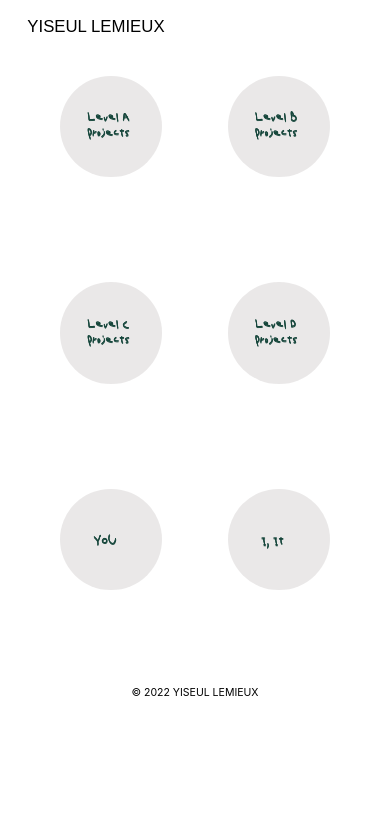
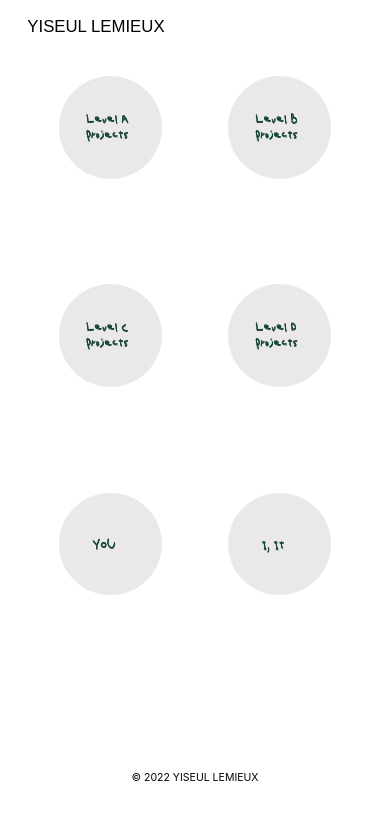
Before and after one commit to fml45678/yiseulNew22site, a React (Create React App) app: page / in a window 390 px wide. Shown: the top 820 px of the page. Built offline with nearby package versions, Linux system fonts and the light colour scheme.

Commit message:
changed circle size on home page for iphone and changed header margin top

```diff
--- a/src/components/Header.css
+++ b/src/components/Header.css
@@ -1,6 +1,6 @@
 .header {
   font-family: arial;
-  margin-top: 4.25vw;
+  margin-top: 4.36vw;
   margin-bottom: 3vw;
   z-index: 5;
 }
--- a/src/pages/Home.css
+++ b/src/pages/Home.css
@@ -9,7 +9,7 @@
 
 .home__container {
   /* figure out how to apply min-height to every page */
-  min-height: 70vh;
+  min-height: 80vh;
   margin-top: 10vw;
   animation: fadeIn;
   animation-duration: 2.4s;
@@ -17,8 +17,8 @@
 
 .circle {
   background-color: #b9b2b24d;
-  height: 26vw;
-  width: 26vw;
+  height: 26.4vw;
+  width: 26.4vw;
   border-radius: 50%;
   position: relative;
 }
```
